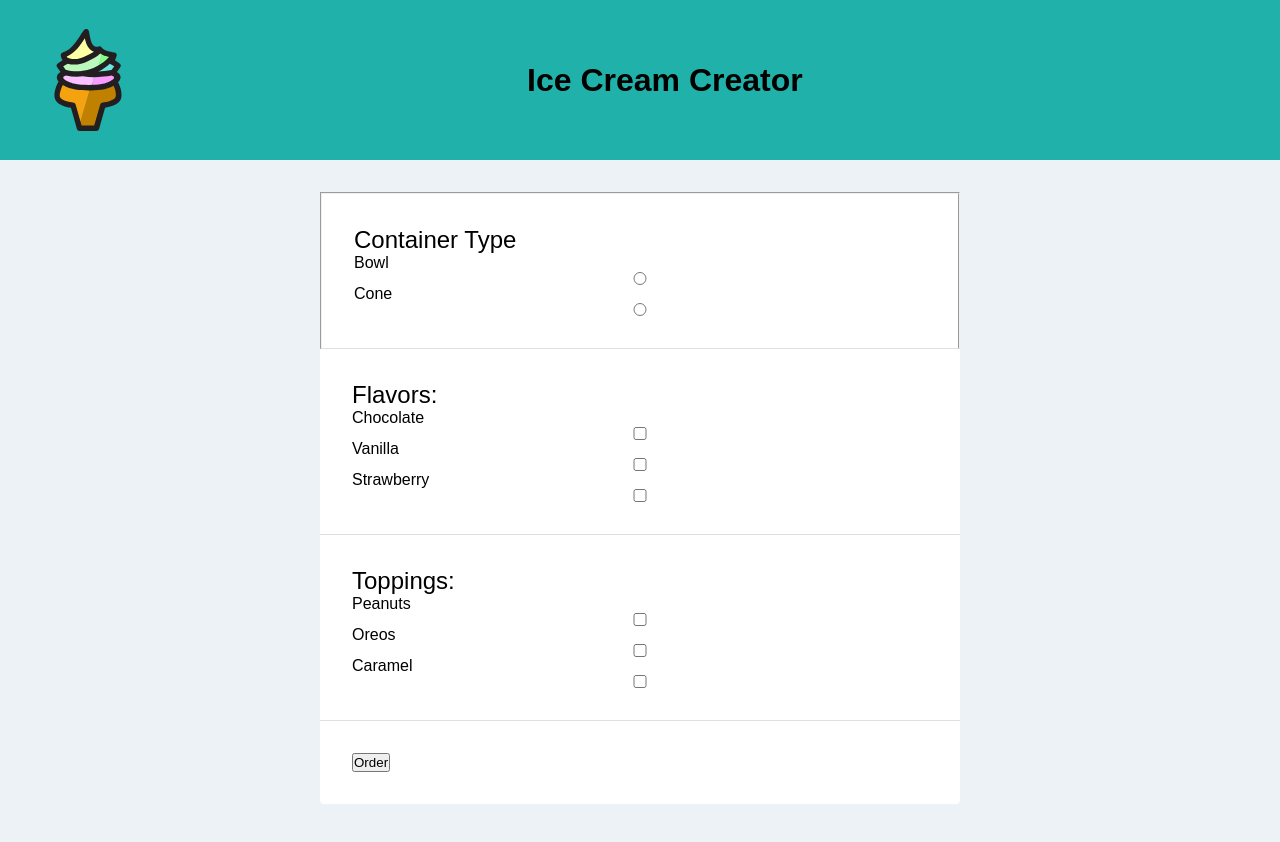
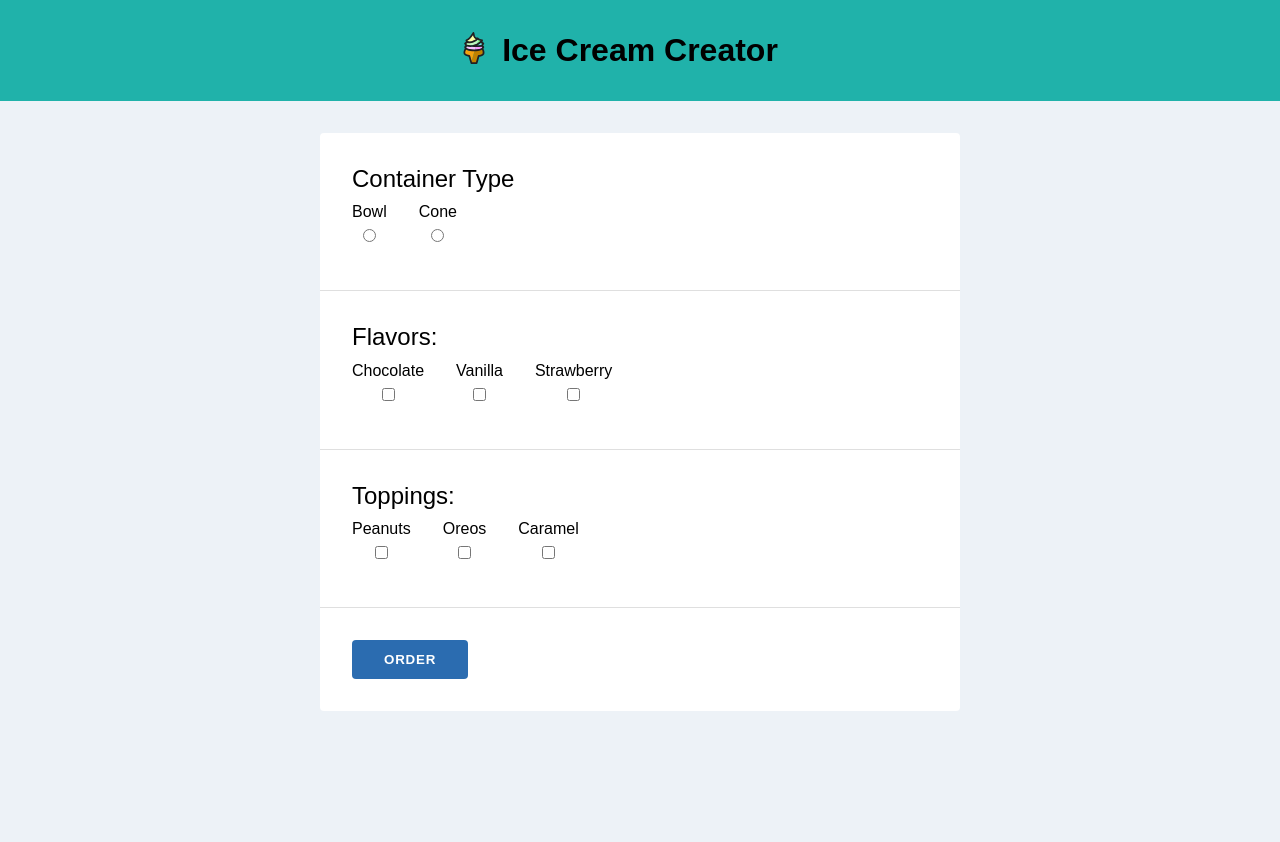
Before and after one commit to apcurran/ice-cream-creator, a Vue app: page / in a window 1280 px wide. Shown: the top 842 px of the page. After the commit the page ends 807 px from the top, so only its background shows below. Built offline with nearby package versions, Linux system fonts and the light colour scheme.

Commit message:
Created horizontal layout of form groups

```diff
--- a/src/components/CreateForm.vue
+++ b/src/components/CreateForm.vue
@@ -2,7 +2,8 @@
     <form @submit.prevent="sendIceCream" class="form">
         <fieldset class="container cone-option">
             <legend class="cone-option__legend">Container Type</legend>
-            <h2 class="cone-option__title">Container Type</h2>
+            <h2 class="container__title cone-option__title">Container Type</h2>
+            <div class="form-group-wrapper">
                 <div class="form-group">
                     <label for="container--bowl" class="form-group__label">Bowl</label>
                     <input v-model="order.pickedContainer" type="radio" value="Bowl" name="container" id="container--bowl" class="cone-option__input">
@@ -11,35 +12,40 @@
                     <label for="container--cone" class="form-group__label">Cone</label>
                     <input v-model="order.pickedContainer" type="radio" value="Cone" name="container" id="container--cone" class="cone-option__input">
                 </div>
+            </div>
         </fieldset>
         <section class="container flavor">
-            <h2 class="flavor__title">Flavors:</h2>
+            <h2 class="container__title flavor__title">Flavors:</h2>
+            <div class="form-group-wrapper">
                 <div class="form-group">
-                <label class="flavor__label" for="flavor--chocolate">Chocolate</label>
+                    <label class="form-group__label" for="flavor--chocolate">Chocolate</label>
                     <input v-model="order.flavors" value="Chocolate" type="checkbox" name="flavor" id="flavor--chocolate" class="flavor__input">
                 </div>
                 <div class="form-group">
-                <label class="flavor__label" for="flavor--vanilla">Vanilla</label>
+                    <label class="form-group__label" for="flavor--vanilla">Vanilla</label>
                     <input v-model="order.flavors" value="Vanilla" type="checkbox" name="flavor" id="flavor--vanilla" class="flavor__input">
                 </div>
                 <div class="form-group">
-                <label class="flavor__label" for="flavor--strawberry">Strawberry</label>
+                    <label class="form-group__label" for="flavor--strawberry">Strawberry</label>
                     <input v-model="order.flavors" value="Strawberry" type="checkbox" name="flavor" id="flavor--strawberry" class="flavor__input">
+                </div>
             </div>
         </section>
         <section class="container topping">
-            <h2 class="topping__title">Toppings:</h2>
+            <h2 class="container__title topping__title">Toppings:</h2>
+            <div class="form-group-wrapper">
                 <div class="form-group">
-                <label class="topping__label" for="topping--peanuts">Peanuts</label>
+                    <label class="form-group__label" for="topping--peanuts">Peanuts</label>
                     <input v-model="order.toppings" value="Peanuts" type="checkbox" name="topping" id="topping--peanuts" class="topping__input">
                 </div>
                 <div class="form-group">
-                <label class="topping__label" for="topping--oreos">Oreos</label>
+                    <label class="form-group__label" for="topping--oreos">Oreos</label>
                     <input v-model="order.toppings" value="Oreos" type="checkbox" name="topping" id="topping--oreos" class="topping__input">
                 </div>
                 <div class="form-group">
-                <label class="topping__label" for="topping--caramel">Caramel</label>
+                    <label class="form-group__label" for="topping--caramel">Caramel</label>
                     <input v-model="order.toppings" value="Caramel" type="checkbox" name="topping" id="topping--caramel" class="topping__input">
+                </div>
             </div>
         </section>
         <section class="container">
@@ -90,12 +96,27 @@ export default {
     border-radius: 4px;
 }
 
+.form-group-wrapper {
+    display: flex;
+}
+
 .form-group {
     display: flex;
     flex-direction: column;
+    align-items: center;
 }
 
-.
+.form-group:not(:last-child) {
+    margin-right: 2rem;
+}
+
+.form-group:not(:last-child) {
+    margin-bottom: 1rem;
+}
+
+.form-group__label {
+    margin-bottom: .5rem;
+}
 
 .cone-option {
     /* Remove default border */
@@ -104,6 +125,10 @@ export default {
 
 .container {
     padding: 2rem;
+}
+
+.container__title {
+    margin-bottom: .65rem;
 }
 
 .cone-option,
@@ -125,4 +150,16 @@ export default {
     font-weight: 400;
 }
 
+.form__submit {
+    padding: .75rem 2rem;
+    color: #fff;
+    background-color: #2B6CB0;
+    border: none;
+    border-radius: 4px;
+    cursor: pointer;
+    text-transform: uppercase;
+    font-weight: 600;
+    letter-spacing: .06em;
+}
+
 </style>
--- a/src/components/Header.vue
+++ b/src/components/Header.vue
@@ -1,6 +1,5 @@
 <template>
   <header class="header">
-    <img src="../assets/ice-cream-cone.svg" alt="Ice cream icon" class="header__icon">
     <h1 class="header__title">Ice Cream Creator</h1>
   </header>
 </template>
@@ -14,16 +13,24 @@ export default {
 <style>
 
 .header {
-  padding: 1rem 0;
+  padding: 2rem;
   background-color: lightseagreen;
-  display: grid;
-  grid-template-columns: 1.4fr 2fr;
+  display: flex;
+  justify-content: center;
   align-items: center;
 }
 
-.header__icon {
-  width: 8rem;
-  margin-left: 1.5rem;
+.header__title {
+  position: relative;
+}
+
+.header__title::before {
+  content: url(../assets/ice-cream-cone.svg);
+  position: absolute;
+  width: 2.5rem;
+  height: 2.5rem;
+  top: -10%;
+  left: -3rem;
 }
 
 </style>
```
Lines whose indentation alone changed are shown as unchanged.
